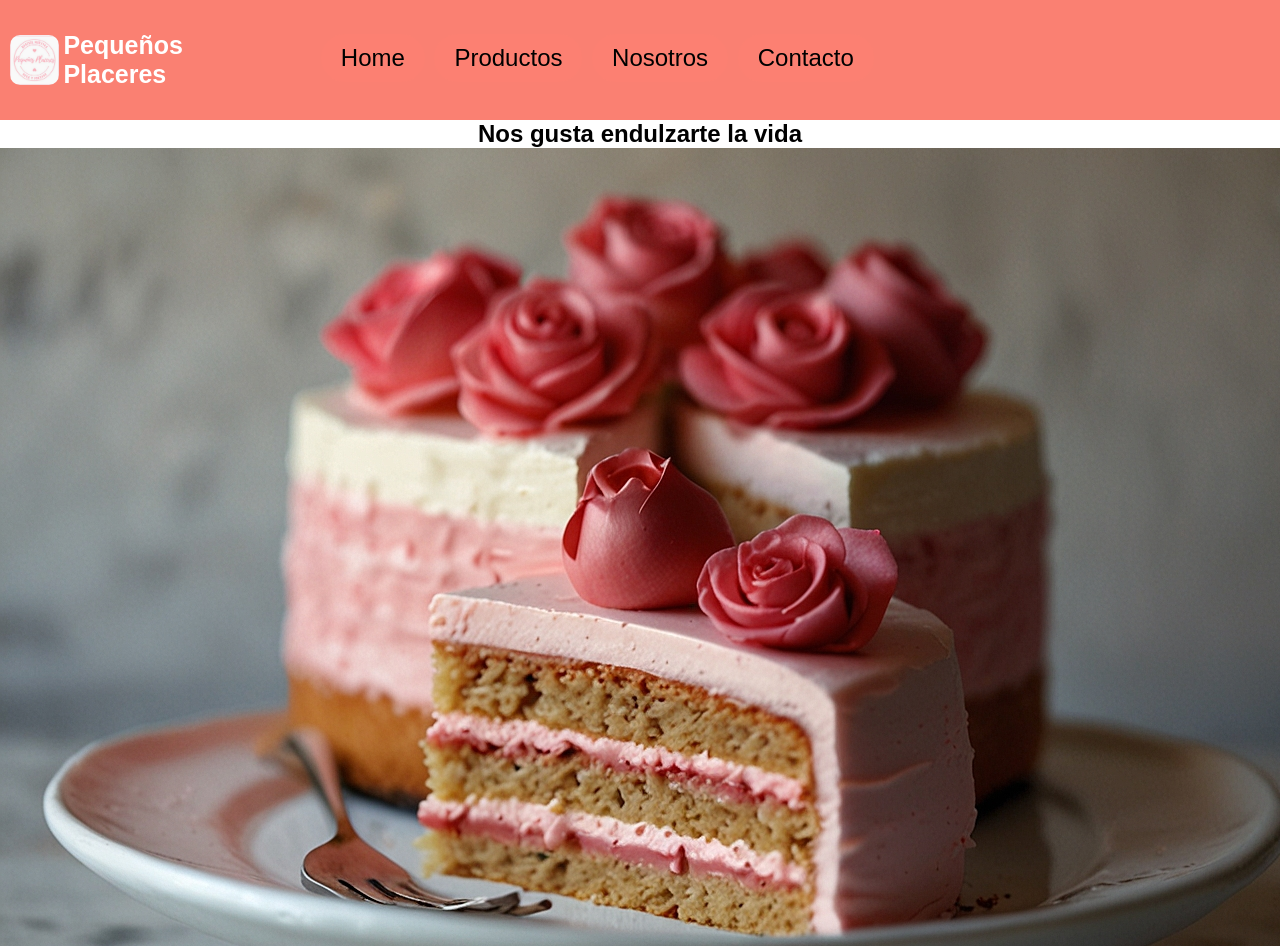
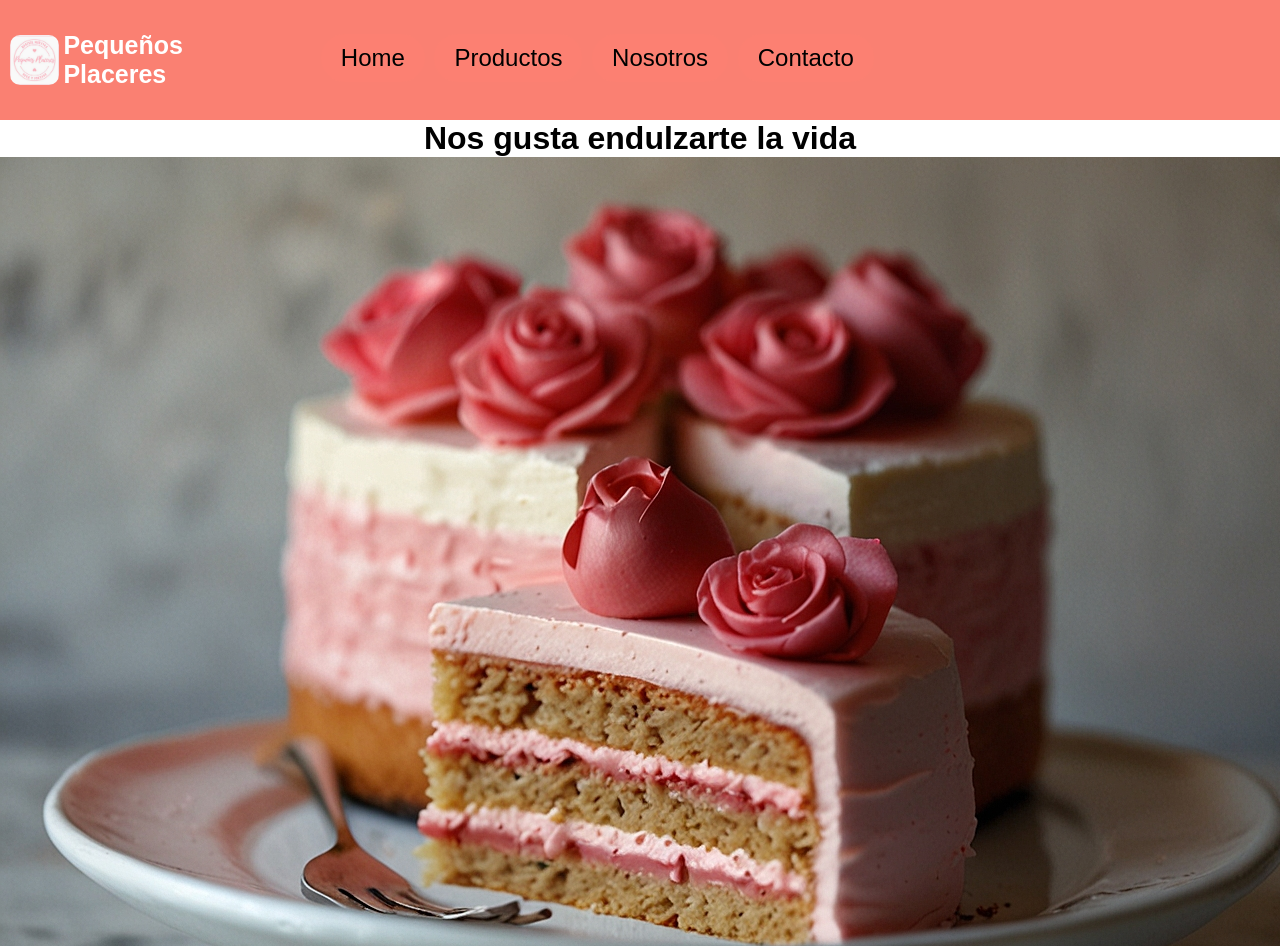
Before and after one commit to ValentinaMicheloni/valentinaamicheloni.github.io, a plain HTML site: page index.html in a window 1280 px wide. Shown: the top 946 px of the page. Drawn offline with Linux system fonts and the light colour scheme.

Commit message:
Update index.html

```diff
--- a/index.html
+++ b/index.html
@@ -4,7 +4,7 @@
     <meta name="viewport" content="width=device-width, initial-scale=1.0">
     <title>Pequeños Placeres</title>
     <link rel="stylesheet" href="style1.css">
-    <link rel="icon" type="image/png" href="Imagenes\Logos.Peques.placeres.png">
+    <link rel="icon" type="img/png" href="Imagenes\Logos.Peques.placeres.png">
 </head>
 <body>
     <header>
@@ -13,7 +13,8 @@
         <h2>Pequeños Placeres</h2>
         </div>
     <nav class="secciones">
-        <div class="section"><a href="index.html">Home</a></div>
+        <div class="section"><a href="index.html">Home</a>
+        </div>
         <div class="section">
        <a href="productos.html">Productos</a>
         </div>
@@ -24,9 +25,8 @@
     </nav>
 </header>
 <div class="espacio">
-    <section id="img6">
         <h1>Nos gusta endulzarte la vida</h1>
-        <img src="Imagenes\Torta.rosa.jpg" alt="Torta rosa">
+        <section id="img6"><img src="Imagenes\Torta.rosa.jpg" alt="Torta rosa">
 </div>
 </section>
     <p class="copy">&copy; Pequeños Placeres 2024</p>
```
